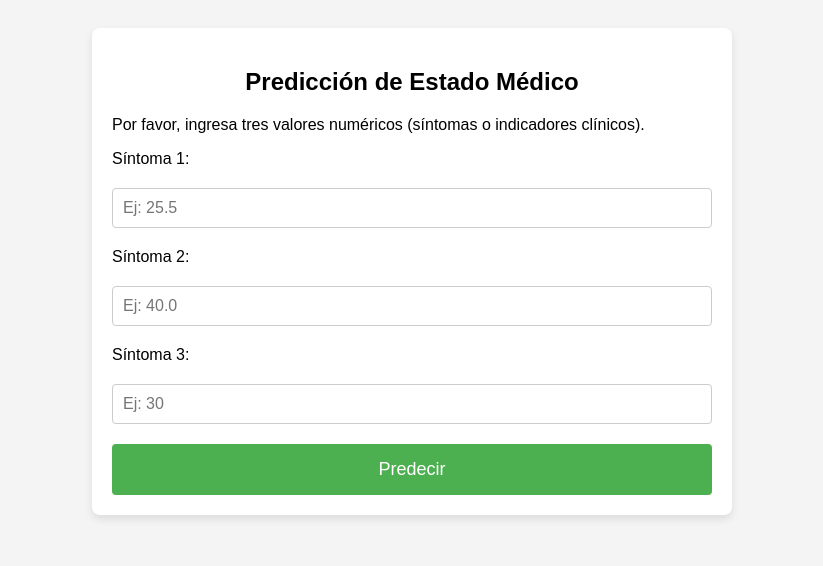
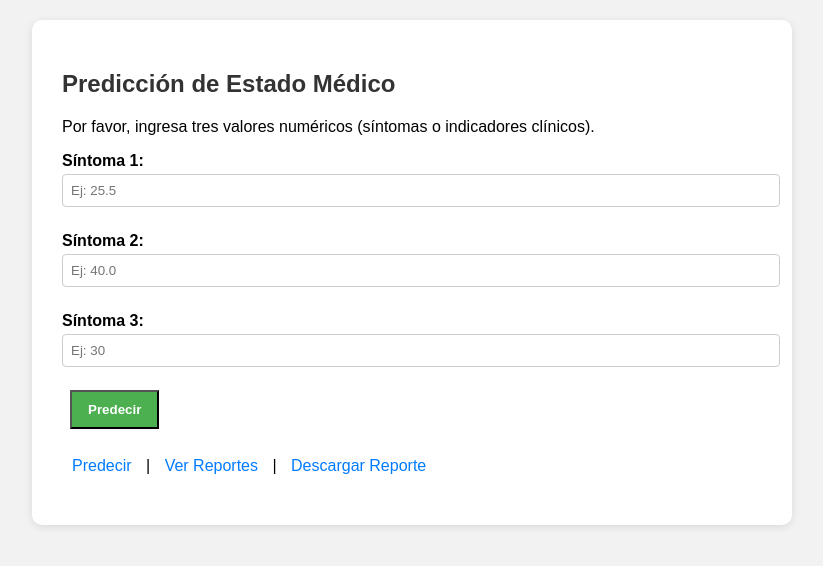
Before and after one commit to DannaAEspinosa/predictor-medico-mlops-U2, a Flask app: page / in a window 1280 px wide. Shown: the top 566 px of the page, without its empty margins (228-1051 px from the left). Run offline with Flask 3, Linux system fonts and the light colour scheme.

Commit message:
feat(report): add report generation with prediction statistics

```diff
--- a/app.py
+++ b/app.py
@@ -1,37 +1,98 @@
-from flask import Flask, request, jsonify, render_template
+from flask import Flask, request, jsonify, render_template, send_file, url_for
 from predictor import predecir_estado
+from datetime import datetime
+import os
+import matplotlib.pyplot as plt
 
 app = Flask(__name__)
 
+# Variables globales para llevar registro
+predicciones_log = []
+conteo_categorias = {}
+
+# Función auxiliar para generar el reporte de texto
+def generar_reporte_txt(ultima_fecha, conteo, ultimas_cinco):
+    reporte = "Reporte de Predicciones Médicas\n"
+    reporte += f"Fecha de la última predicción: {ultima_fecha}\n\n"
+    reporte += "Número total de predicciones por categoría:\n"
+    for cat, cnt in conteo.items():
+        reporte += f"{cat}: {cnt}\n"
+    reporte += "\nÚltimas 5 predicciones realizadas:\n"
+    for pred in ultimas_cinco:
+        reporte += f"{pred['fecha']} - {pred['resultado']}\n"
+    return reporte
+
+
 @app.route('/')
 def home():
-    return render_template("index.html", resultado=None)
+    return render_template("index.html", resultado=None, estudios=None)
 
 @app.route('/predecir', methods=['POST'])
 def predecir():
-    # Si la solicitud es JSON, obtenemos los valores como un JSON
+    # Obtener valores
+    try:
+        valores = (
+            request.get_json().get("valores")
+            if request.is_json else
+            [float(request.form[k]) for k in ("valor1", "valor2", "valor3")]
+        )
+    except:
+        return render_template("index.html", resultado="Entradas inválidas.", estudios=None)
+
+    # Validar
+    if len(valores) != 3 or all(v == 0 for v in valores):
+        return render_template("index.html", resultado="Por favor, ingresa valores válidos.", estudios=None)
+
+    # Predicción
+    resultado = predecir_estado(valores)
+    ts = datetime.now().isoformat()
+    predicciones_log.append({"resultado": resultado, "fecha": ts})
+    conteo_categorias[resultado] = conteo_categorias.get(resultado, 0) + 1
+
+    # Estadísticas
+    ultimas_cinco = predicciones_log[-5:]
+    estudios = {
+        "conteo": conteo_categorias,
+        "ultimas_cinco": ultimas_cinco,
+        "ultima_fecha": ts,
+        "reporte": generar_reporte_txt(ts, conteo_categorias, ultimas_cinco)
+    }
+
+    # Guardar TXT
+    txt_path = os.path.join("static", "reporte_medico.txt")
+    with open(txt_path, "w") as f:
+        f.write(estudios["reporte"])
+
     if request.is_json:
-        valores = request.get_json().get("valores", [])
-    else:
-        try:
-            # Si la solicitud no es JSON, obtenemos los valores del formulario
-            v1 = float(request.form.get("valor1", 0))
-            v2 = float(request.form.get("valor2", 0))
-            v3 = float(request.form.get("valor3", 0))
-            valores = [v1, v2, v3]
-        except ValueError:
-            return render_template("index.html", resultado="Entradas inválidas. Asegúrate de ingresar números válidos.")
+        return jsonify({"estado": resultado})
+    return render_template("index.html", resultado=resultado, estudios=estudios)
 
-    # Llamamos a la función de predicción
-    resultado = predecir_estado(valores)
+@app.route('/reportes')
+def reportes():
+    if not predicciones_log:
+        return render_template("index.html", resultado=None, estudios=None)
+
+    ultima_fecha = predicciones_log[-1]["fecha"]
+    ultimas_cinco = predicciones_log[-5:]
+    estudios = {
+        "conteo": conteo_categorias,
+        "ultimas_cinco": ultimas_cinco,
+        "ultima_fecha": ultima_fecha,
+        "reporte": generar_reporte_txt(ultima_fecha, conteo_categorias, ultimas_cinco)
+    }
+
+    # Guardar TXT
+    with open(os.path.join("static", "reporte_medico.txt"), "w") as f:
+        f.write(estudios["reporte"])
+
+    return render_template("index.html", resultado=None, estudios=estudios)
 
 
-    # Si la solicitud es JSON, respondemos con JSON
-    if request.is_json:
-        return jsonify({"estado": resultado})
-    else:
-        # Si no es JSON, redirigimos al formulario con el resultado de la predicción
-        return render_template("index.html", resultado=resultado)
+
+@app.route('/descargar_txt')
+def descargar_txt():
+    txt_path = os.path.join("static", "reporte_medico.txt")
+    return send_file(txt_path, as_attachment=True)
 
 if __name__ == '__main__':
     app.run(host="0.0.0.0", port=5000, debug=True)
--- a/requirements.txt
+++ b/requirements.txt
@@ -1 +1,3 @@
 flask
+datetime
+matplotlib
--- a/static/style.css
+++ b/static/style.css
@@ -1,55 +1,76 @@
 body {
     font-family: Arial, sans-serif;
-    background-color: #f4f4f4;
+    background: #f2f2f2;
+    margin: 0;
     padding: 20px;
 }
 
 .container {
-    max-width: 600px;
-    margin: 0 auto;
-    padding: 20px;
-    background-color: #fff;
-    border-radius: 8px;
-    box-shadow: 0 4px 8px rgba(0, 0, 0, 0.1);
+    background: white;
+    padding: 30px;
+    border-radius: 10px;
+    max-width: 700px;
+    margin: auto;
+    box-shadow: 0 2px 8px rgba(0,0,0,0.1);
 }
 
 h2 {
-    text-align: center;
-    margin-bottom: 20px;
+    color: #333;
 }
 
-form {
-    display: flex;
-    flex-direction: column;
-    gap: 20px;
+h3 {
+    color: #4CAF50;
 }
 
-input[type="number"] {
-    padding: 10px;
+label {
+    display: block;
+    margin-top: 10px;
+    font-weight: bold;
+}
+
+input {
+    width: 100%;
+    padding: 8px;
+    margin-top: 4px;
+    margin-bottom: 15px;
     border: 1px solid #ccc;
     border-radius: 4px;
-    font-size: 16px;
 }
 
 button {
+    display: inline-block;
+    margin: 8px;
+    padding: 10px 16px;
     background-color: #4CAF50;
     color: white;
-    border: none;
-    padding: 15px;
-    text-align: center;
-    font-size: 18px;
-    cursor: pointer;
-    border-radius: 4px;
-    transition: background-color 0.3s ease;
+    text-decoration: none;
+    font-weight: bold;
 }
 
 button:hover {
     background-color: #45a049;
 }
 
-.result {
-    text-align: center;
-    font-size: 20px;
-    font-weight: bold;
+
+.result, .report {
+    margin-top: 30px;
+    padding: 15px;
+    background: #ffffff;
+    border: 1px solid #b2d8b2;
+    border-radius: 6px;
+}
+
+nav {
     margin-top: 20px;
+    margin-bottom: 20px;
 }
+
+nav a {
+    margin: 0 10px;
+    text-decoration: none;
+    color: #007BFF;
+}
+
+nav a:hover {
+    text-decoration: underline;
+}
--- a/templates/index.html
+++ b/templates/index.html
@@ -1,10 +1,10 @@
 <!DOCTYPE html>
 <html lang="es">
 <head>
-    <meta charset="UTF-8">
-    <meta name="viewport" content="width=device-width, initial-scale=1.0">
+    <meta charset="UTF-8" />
+    <meta name="viewport" content="width=device-width, initial-scale=1.0"/>
     <title>Predicción Médica</title>
-    <link rel="stylesheet" href="{{ url_for('static', filename='style.css') }}">
+    <link rel="stylesheet" href="{{ url_for('static', filename='style.css') }}"/>
 </head>
 <body>
   <div class="container">
@@ -13,13 +13,13 @@
 
     <form action="/predecir" method="POST">
       <label for="valor1">Síntoma 1:</label>
-            <input type="number" name="valor1" id="valor1" min="0"  step="any" placeholder="Ej: 25.5" required>
+      <input type="number" name="valor1" id="valor1" min="0" step="any" placeholder="Ej: 25.5" required/>
 
       <label for="valor2">Síntoma 2:</label>
-            <input type="number" name="valor2" id="valor2" min="0"  step="any" placeholder="Ej: 40.0" required>
+      <input type="number" name="valor2" id="valor2" min="0" step="any" placeholder="Ej: 40.0" required/>
 
       <label for="valor3">Síntoma 3:</label>
-            <input type="number" name="valor3" id="valor3" min="0"  step="any" placeholder="Ej: 30" required>
+      <input type="number" name="valor3" id="valor3" min="0" step="any" placeholder="Ej: 30" required/>
 
       <button type="submit">Predecir</button>
     </form>
@@ -29,6 +29,37 @@
       <p>Resultado de la predicción: <strong>{{ resultado }}</strong></p>
     </div>
     {% endif %}
+
+
+    <nav>
+        <a href="/">Predecir</a> |
+        <a href="/reportes">Ver Reportes</a> |
+        <a href="{{ url_for('descargar_txt') }}"> Descargar Reporte</a>
+      </nav>
+
+      {% if estudios %}
+        <div class="report">
+          <h2> Reporte de estadísticas</h2>
+
+          <h3>Total de predicciones por categoría:</h3>
+          <ul>
+            {% for cat, cnt in estudios['conteo'].items() %}
+              <li>{{ cat }}: {{ cnt }}</li>
+            {% endfor %}
+          </ul>
+
+          <h3>Últimas 5 predicciones:</h3>
+          <ul>
+            {% for pred in estudios['ultimas_cinco'] %}
+              <li>{{ pred['fecha'] }} — {{ pred['resultado'] }}</li>
+            {% endfor %}
+          </ul>
+
+          <h3>Fecha de la última predicción:</h3>
+          <p>{{ estudios['ultima_fecha'] }}</p>
+
+
+      {% endif %}
   </div>
 </body>
 </html>
```
Lines whose indentation alone changed are shown as unchanged.
